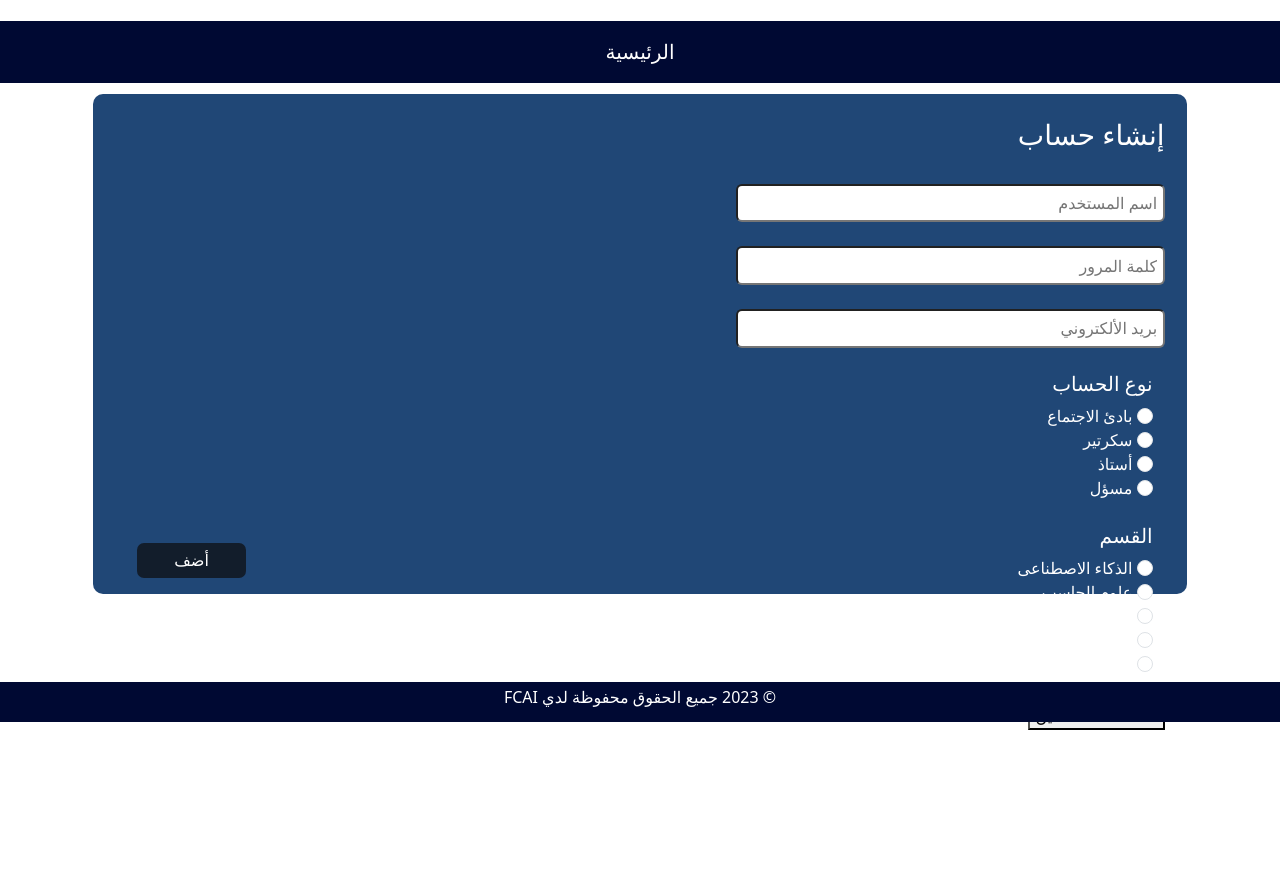
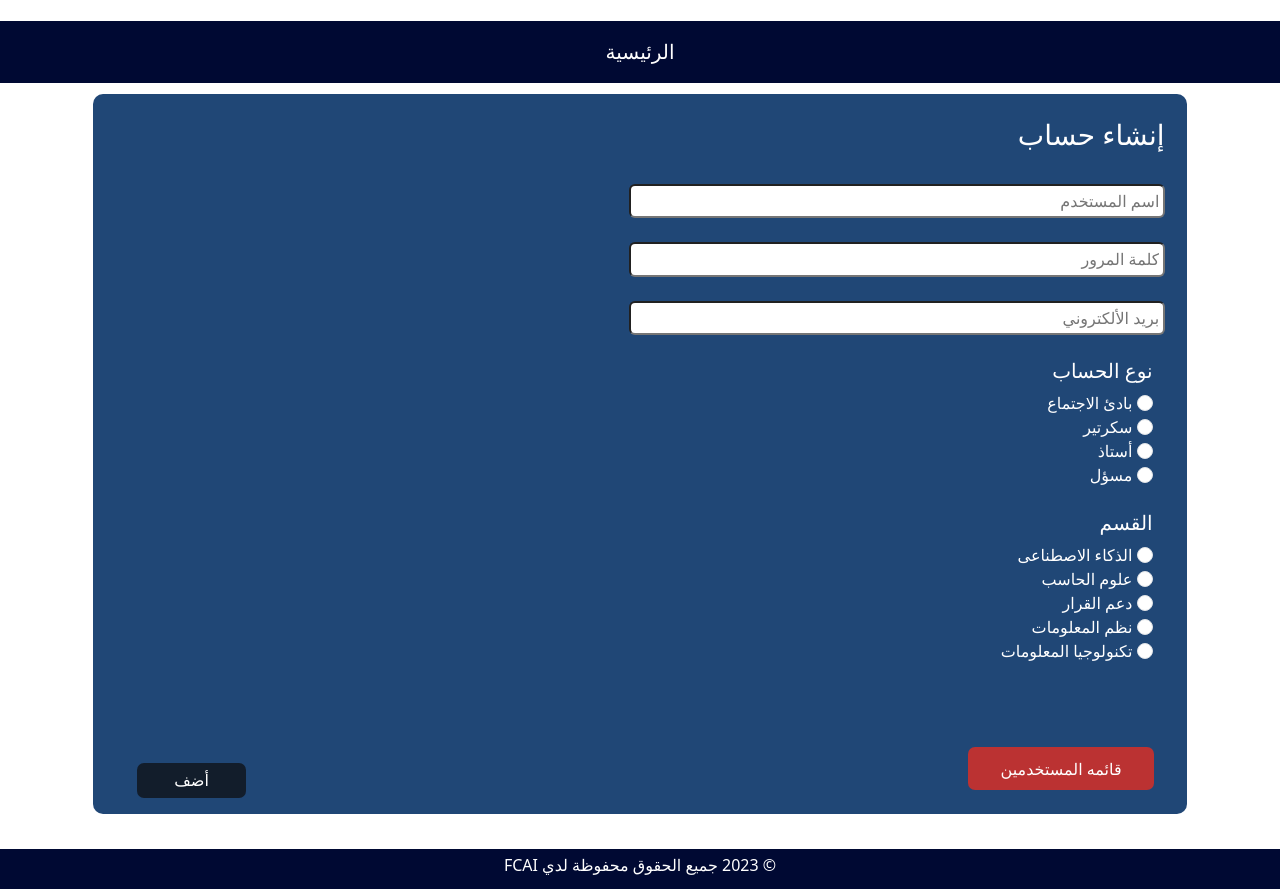
Before and after one commit to Mzajay2001/gp-frontend-arabic, a plain HTML site: page admin.html in a window 1280 px wide. Shown: the part 78-967 px from the top of the page. Before the commit the page ends 808 px from the top, so only its background shows below. Drawn offline with nearby package versions, Linux system fonts and the light colour scheme; a script that the page names is missing.

Commit message:
Update admin.css

```diff
--- a/css/admin.css
+++ b/css/admin.css
@@ -1,21 +1,16 @@
 .createSub{
+    position: relative;
     background-color: rgb(32, 71, 118);
     border-radius: 10px;
     margin: 1%;
-    position: relative !important;
     color: white !important;
-    height: 500px !important;
+    height: 90vh !important;
     padding-right: 2%;
-}
-.inputStyling{
-    border-radius: 6px;
-    padding: 0.5%;
-    width:40%;
 }
 .SendBtn{
     position: absolute;
-    bottom: 0;
-    left: 0;
+    bottom: 0%;
+    left: 0%;
     width: 10%;
     margin: 1%;
     background-color: rgb(18, 29, 43) !important;
@@ -30,8 +25,38 @@
     background-color: rgb(255, 255, 255) !important;
     color: black;
 }
+.button11{
+    position: absolute;
+    right: 3%;
+    bottom:3.3%;
+    border-radius: 7px;
+    border: 0px !important;
+    background-color: rgb(187, 50, 50);
+    color: white !important;
+    font-size: 100% !important;
+    width: 17% !important;
+    height: 6% !important;
+}
+.inputStyling{
+    border-radius: 6px;
+    padding: 0.3%;
+    width:50%;
+}
+.box{
+    position: relative;
+}
+.trash{
+    position: absolute;
+    top: 20%;
+}
+.selectuser{
+    background-color: rgb(70, 36, 108);
+    border-radius: 5px;
+    border: 0px;
+    color: white;
+    width: 100%;
+}
 .lastsection{
-    position: fixed;
     bottom: 0;
     left: 0;
     width: 100%;
```
